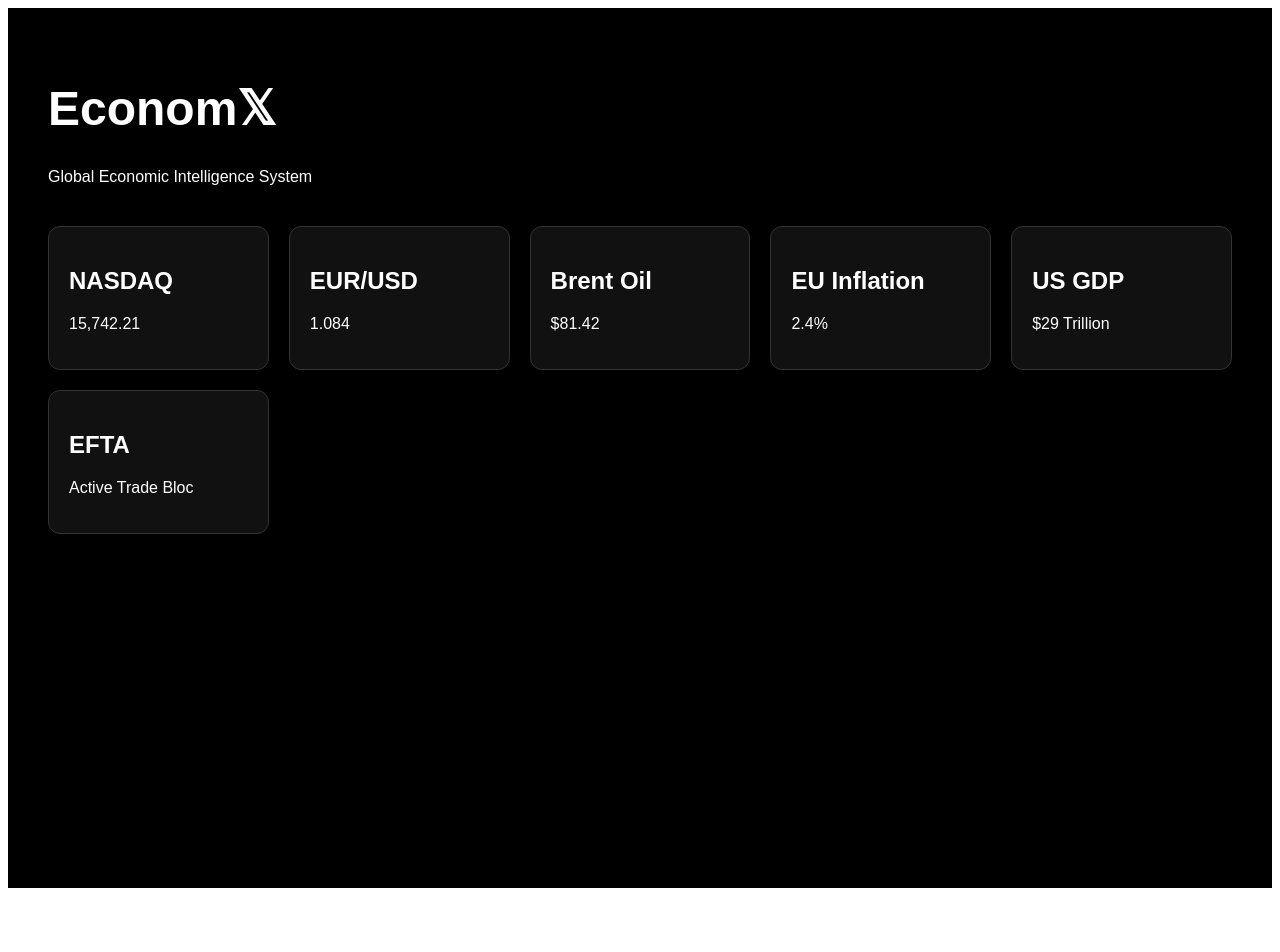
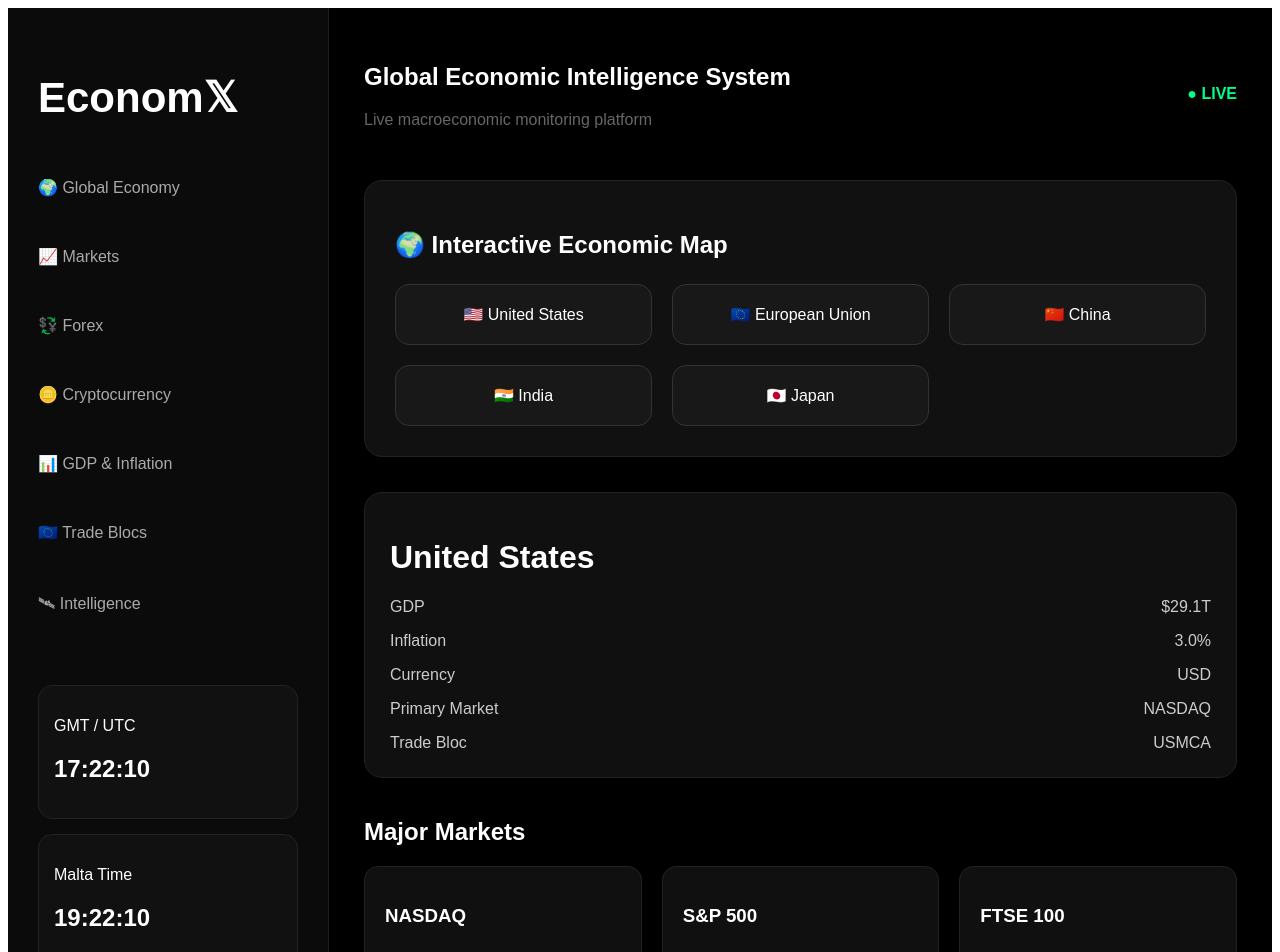
Before and after one commit to Lvke15/EconomX, a Next.js app: page / in a window 1280 px wide. Shown: the top 952 px of the page. Before the commit the page ends 896 px from the top, so only its background shows below. Built offline with nearby package versions, Linux system fonts and the light colour scheme.

Commit message:
Update index.js

```diff
--- a/pages/index.js
+++ b/pages/index.js
@@ -1,63 +1,381 @@
+import { useEffect, useState } from "react";
+
 export default function Home() {
+  const [gmtTime, setGmtTime] = useState("");
+  const [maltaTime, setMaltaTime] = useState("");
+
+  const countries = {
+    usa: {
+      name: "United States",
+      gdp: "$29.1T",
+      inflation: "3.0%",
+      currency: "USD",
+      market: "NASDAQ",
+      bloc: "USMCA"
+    },
+
+    eu: {
+      name: "European Union",
+      gdp: "$19.4T",
+      inflation: "2.5%",
+      currency: "EUR",
+      market: "Euronext",
+      bloc: "EU / EEA"
+    },
+
+    china: {
+      name: "China",
+      gdp: "$18.5T",
+      inflation: "0.8%",
+      currency: "CNY",
+      market: "SSE",
+      bloc: "BRICS"
+    },
+
+    india: {
+      name: "India",
+      gdp: "$4.1T",
+      inflation: "4.8%",
+      currency: "INR",
+      market: "BSE",
+      bloc: "BRICS"
+    },
+
+    japan: {
+      name: "Japan",
+      gdp: "$4.3T",
+      inflation: "2.2%",
+      currency: "JPY",
+      market: "Nikkei",
+      bloc: "APAC"
+    }
+  };
+
+  const [selectedCountry, setSelectedCountry] =
+    useState(countries.usa);
+
+  useEffect(() => {
+    const updateClock = () => {
+      const now = new Date();
+
+      setGmtTime(
+        now.toLocaleTimeString("en-GB", {
+          timeZone: "UTC"
+        })
+      );
+
+      setMaltaTime(
+        now.toLocaleTimeString("en-GB", {
+          timeZone: "Europe/Malta"
+        })
+      );
+    };
+
+    updateClock();
+
+    const interval = setInterval(updateClock, 1000);
+
+    return () => clearInterval(interval);
+  }, []);
+
+  const companies = [
+    ["Apple", "$3.2T"],
+    ["Microsoft", "$3.1T"],
+    ["NVIDIA", "$2.8T"],
+    ["Amazon", "$2.1T"],
+    ["Google", "$2.0T"],
+    ["Meta", "$1.3T"],
+    ["Tesla", "$790B"],
+    ["Saudi Aramco", "$2.1T"],
+    ["TSMC", "$700B"],
+    ["Samsung", "$480B"]
+  ];
+
+  const crypto = [
+    ["Bitcoin", "$108,000"],
+    ["Ethereum", "$5,200"],
+    ["Solana", "$240"],
+    ["BNB", "$920"],
+    ["XRP", "$2.81"]
+  ];
+
+  const markets = [
+    ["NASDAQ", "18,320"],
+    ["S&P 500", "5,820"],
+    ["FTSE 100", "8,920"],
+    ["Nikkei 225", "41,200"],
+    ["Brent Oil", "$82.15"],
+    ["EUR/USD", "1.09"]
+  ];
+
   return (
-    <div
-      style={{
-        backgroundColor: "black",
-        color: "white",
-        minHeight: "100vh",
-        padding: "40px",
-        fontFamily: "Arial"
-      }}
-    >
-      <h1 style={{ fontSize: "48px" }}>Econom𝕏</h1>
+    <div style={styles.container}>
+      <aside style={styles.sidebar}>
+        <h1 style={styles.logo}>Econom𝕏</h1>
 
-      <p>Global Economic Intelligence System</p>
-
-      <div
-        style={{
-          display: "grid",
-          gridTemplateColumns: "repeat(auto-fit, minmax(220px, 1fr))",
-          gap: "20px",
-          marginTop: "40px"
-        }}
-      >
-        <div style={card}>
-          <h2>NASDAQ</h2>
-          <p>15,742.21</p>
+        <div style={styles.menu}>
+          <p>🌍 Global Economy</p>
+          <p>📈 Markets</p>
+          <p>💱 Forex</p>
+          <p>🪙 Cryptocurrency</p>
+          <p>📊 GDP & Inflation</p>
+          <p>🇪🇺 Trade Blocs</p>
+          <p>🛰 Intelligence</p>
         </div>
 
-        <div style={card}>
-          <h2>EUR/USD</h2>
-          <p>1.084</p>
+        <div style={styles.clockPanel}>
+          <div style={styles.clockCard}>
+            <p>GMT / UTC</p>
+            <h2>{gmtTime}</h2>
+          </div>
+
+          <div style={styles.clockCard}>
+            <p>Malta Time</p>
+            <h2>{maltaTime}</h2>
+          </div>
+        </div>
+      </aside>
+
+      <main style={styles.main}>
+        <div style={styles.topbar}>
+          <div>
+            <h2>Global Economic Intelligence System</h2>
+
+            <p style={{ color: "#666" }}>
+              Live macroeconomic monitoring platform
+            </p>
+          </div>
+
+          <div style={styles.live}>
+            ● LIVE
+          </div>
         </div>
 
-        <div style={card}>
-          <h2>Brent Oil</h2>
-          <p>$81.42</p>
+        <div style={styles.map}>
+          <h2 style={{ marginBottom: "25px" }}>
+            🌍 Interactive Economic Map
+          </h2>
+
+          <div style={styles.mapGrid}>
+            <button
+              style={styles.mapButton}
+              onClick={() => setSelectedCountry(countries.usa)}
+            >
+              🇺🇸 United States
+            </button>
+
+            <button
+              style={styles.mapButton}
+              onClick={() => setSelectedCountry(countries.eu)}
+            >
+              🇪🇺 European Union
+            </button>
+
+            <button
+              style={styles.mapButton}
+              onClick={() => setSelectedCountry(countries.china)}
+            >
+              🇨🇳 China
+            </button>
+
+            <button
+              style={styles.mapButton}
+              onClick={() => setSelectedCountry(countries.india)}
+            >
+              🇮🇳 India
+            </button>
+
+            <button
+              style={styles.mapButton}
+              onClick={() => setSelectedCountry(countries.japan)}
+            >
+              🇯🇵 Japan
+            </button>
+          </div>
         </div>
 
-        <div style={card}>
-          <h2>EU Inflation</h2>
-          <p>2.4%</p>
+        <div style={styles.countryPanel}>
+          <h1>{selectedCountry.name}</h1>
+
+          <div style={styles.infoRow}>
+            <span>GDP</span>
+            <span>{selectedCountry.gdp}</span>
+          </div>
+
+          <div style={styles.infoRow}>
+            <span>Inflation</span>
+            <span>{selectedCountry.inflation}</span>
+          </div>
+
+          <div style={styles.infoRow}>
+            <span>Currency</span>
+            <span>{selectedCountry.currency}</span>
+          </div>
+
+          <div style={styles.infoRow}>
+            <span>Primary Market</span>
+            <span>{selectedCountry.market}</span>
+          </div>
+
+          <div style={styles.infoRow}>
+            <span>Trade Bloc</span>
+            <span>{selectedCountry.bloc}</span>
+          </div>
         </div>
 
-        <div style={card}>
-          <h2>US GDP</h2>
-          <p>$29 Trillion</p>
+        <h2 style={styles.section}>Major Markets</h2>
+
+        <div style={styles.grid}>
+          {markets.map((m, i) => (
+            <div key={i} style={styles.card}>
+              <h3>{m[0]}</h3>
+              <p style={styles.value}>{m[1]}</p>
+            </div>
+          ))}
         </div>
 
-        <div style={card}>
-          <h2>EFTA</h2>
-          <p>Active Trade Bloc</p>
+        <h2 style={styles.section}>Top Global Companies</h2>
+
+        <div style={styles.grid}>
+          {companies.map((c, i) => (
+            <div key={i} style={styles.card}>
+              <h3>{c[0]}</h3>
+              <p style={styles.value}>{c[1]}</p>
+            </div>
+          ))}
         </div>
-      </div>
+
+        <h2 style={styles.section}>Cryptocurrency Markets</h2>
+
+        <div style={styles.grid}>
+          {crypto.map((c, i) => (
+            <div key={i} style={styles.card}>
+              <h3>{c[0]}</h3>
+              <p style={styles.value}>{c[1]}</p>
+            </div>
+          ))}
+        </div>
+      </main>
     </div>
   );
 }
 
-const card = {
-  backgroundColor: "#111",
-  padding: "20px",
-  borderRadius: "12px",
-  border: "1px solid #333"
+const styles = {
+  container: {
+    display: "flex",
+    background: "#000",
+    color: "white",
+    minHeight: "100vh",
+    fontFamily: "Arial"
+  },
+
+  sidebar: {
+    width: "260px",
+    background: "#0b0b0b",
+    borderRight: "1px solid #1e1e1e",
+    padding: "30px"
+  },
+
+  logo: {
+    fontSize: "42px",
+    marginBottom: "40px"
+  },
+
+  menu: {
+    display: "flex",
+    flexDirection: "column",
+    gap: "18px",
+    color: "#aaa"
+  },
+
+  clockPanel: {
+    marginTop: "50px"
+  },
+
+  clockCard: {
+    background: "#111",
+    border: "1px solid #222",
+    borderRadius: "14px",
+    padding: "15px",
+    marginBottom: "15px"
+  },
+
+  main: {
+    flex: 1,
+    padding: "35px"
+  },
+
+  topbar: {
+    display: "flex",
+    justifyContent: "space-between",
+    alignItems: "center",
+    marginBottom: "35px"
+  },
+
+  live: {
+    color: "#00ff88",
+    fontWeight: "bold"
+  },
+
+  map: {
+    background: "#111",
+    border: "1px solid #222",
+    borderRadius: "18px",
+    padding: "30px",
+    marginBottom: "35px"
+  },
+
+  mapGrid: {
+    display: "grid",
+    gridTemplateColumns: "repeat(auto-fit,minmax(220px,1fr))",
+    gap: "20px"
+  },
+
+  mapButton: {
+    background: "#181818",
+    color: "white",
+    border: "1px solid #333",
+    borderRadius: "14px",
+    padding: "20px",
+    cursor: "pointer",
+    fontSize: "16px"
+  },
+
+  countryPanel: {
+    background: "#101010",
+    border: "1px solid #222",
+    borderRadius: "18px",
+    padding: "25px",
+    marginBottom: "40px"
+  },
+
+  infoRow: {
+    display: "flex",
+    justifyContent: "space-between",
+    marginTop: "16px",
+    color: "#ccc"
+  },
+
+  section: {
+    marginBottom: "20px"
+  },
+
+  grid: {
+    display: "grid",
+    gridTemplateColumns: "repeat(auto-fit,minmax(220px,1fr))",
+    gap: "20px",
+    marginBottom: "40px"
+  },
+
+  card: {
+    background: "#101010",
+    border: "1px solid #222",
+    borderRadius: "14px",
+    padding: "20px"
+  },
+
+  value: {
+    fontSize: "28px",
+    marginTop: "10px"
+  }
 };
```
